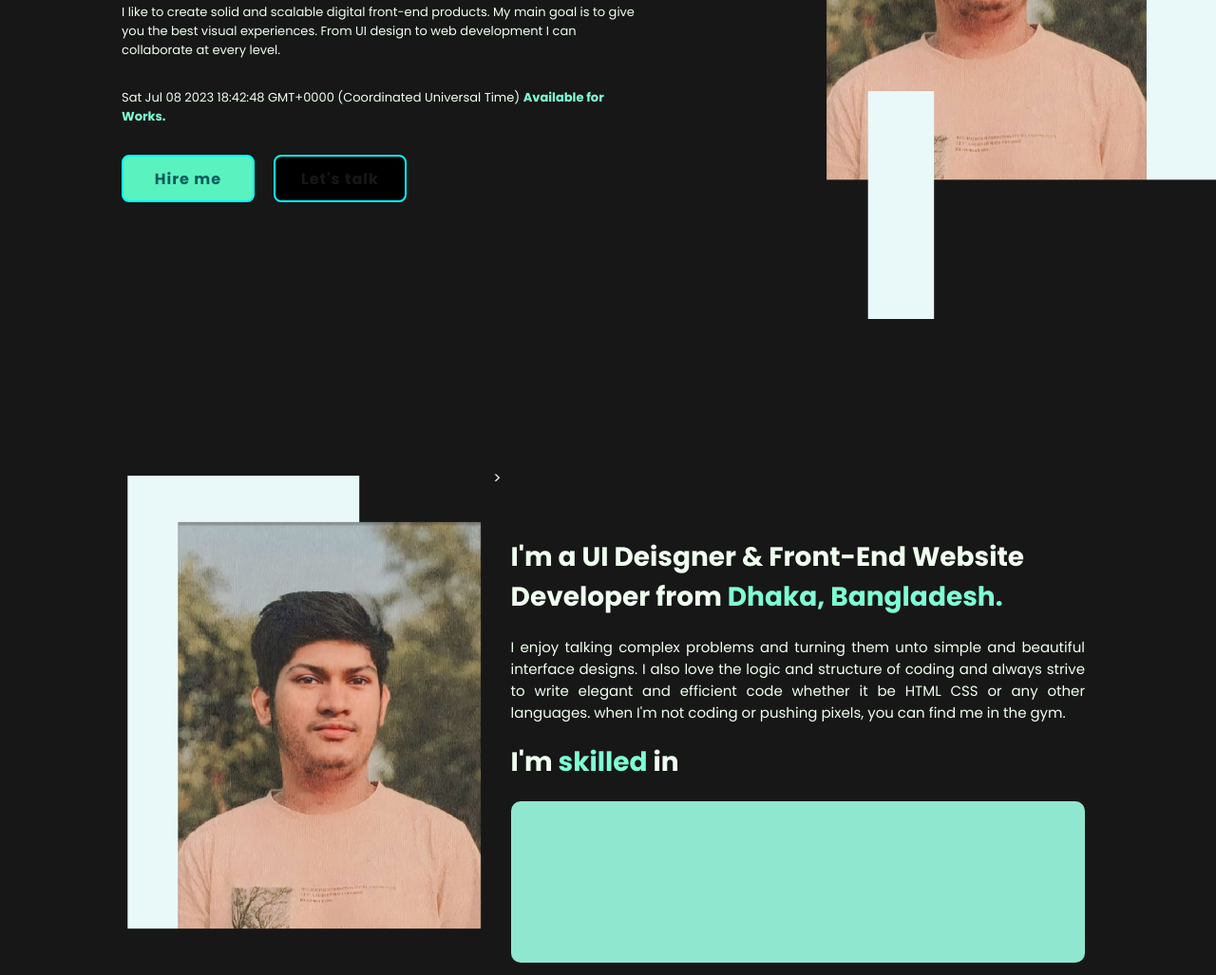
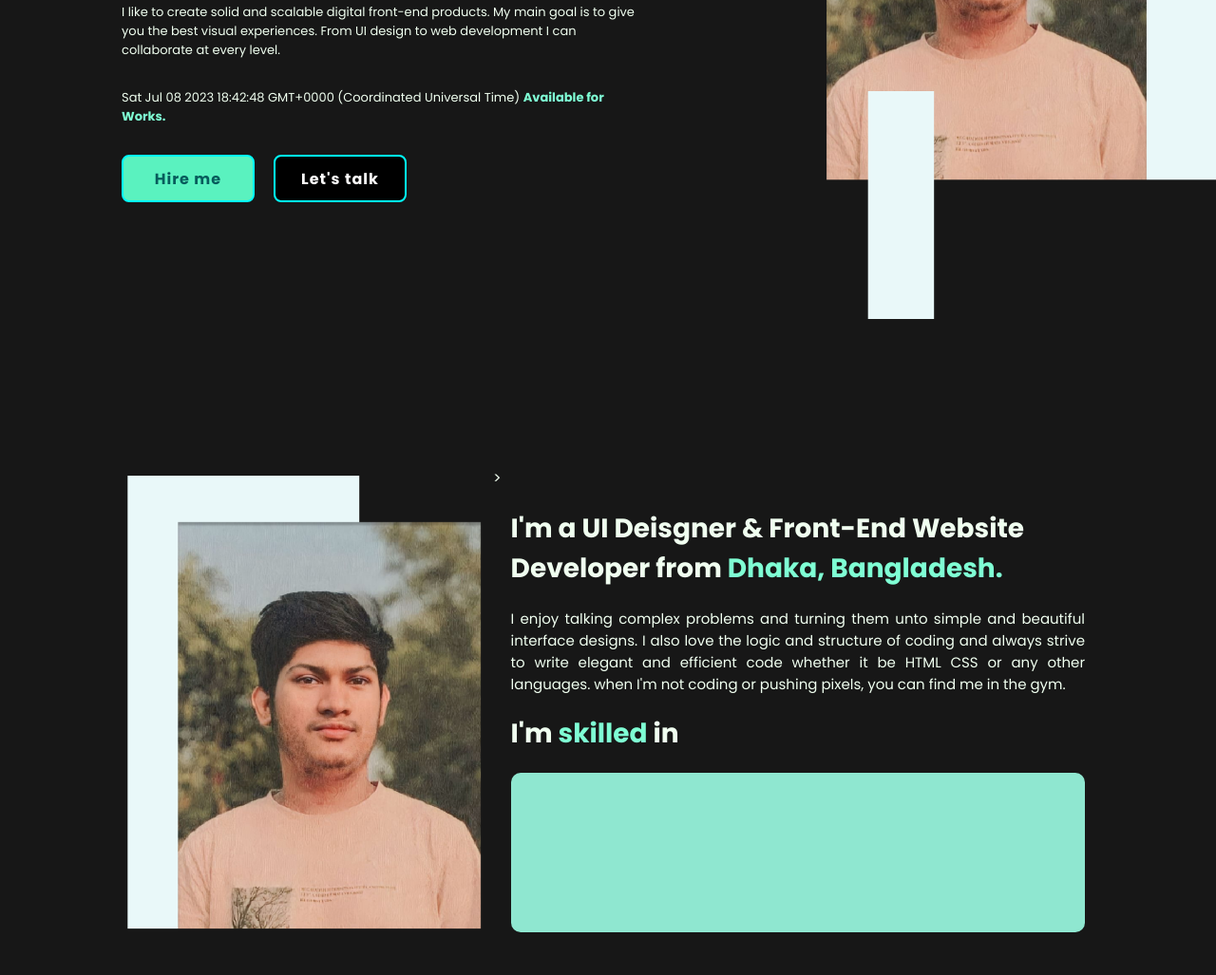
Before and after one commit to nasimrifat101/Rifat-portfolio, a plain HTML site: page index.html in a window 1280 px wide. Shown: the part 429-1456 px from the top of the page at 95% size. Drawn offline with Linux system fonts and the light colour scheme; a script that the page names is missing.

Commit message:
fixed some things

```diff
--- a/style.css
+++ b/style.css
@@ -141,7 +141,7 @@ h3 .name{
     border: 2px solid aqua;
     font-size: 16px;
     text-decoration: none;
-    color: #171717;
+    color: #fffefe;
     border-radius: 8px;
     align-items: center;
     justify-content: center;
@@ -177,7 +177,7 @@ h3 .name{
 }
 
 .home-hvr:hover{
-    background: white;
+    background: #171717;
     opacity: .5;
 }
 /*home page ends here*/
@@ -197,7 +197,7 @@ h3 .name{
 }
 
 .text{
-    margin-top: 65px;
+    margin-top: 35px;
     justify-content: center;
     padding: 10px;
 }
@@ -244,7 +244,7 @@ h3 .name{
 
 .white-bx{
     margin-top: 20px;
-    height: 170px;
+    height: 168px;
     width: 100%;
     border-radius: 10px;
     background: rgb(143, 231, 208);
@@ -267,7 +267,7 @@ h3 .name{
 }
 
 .home-hvrr:hover{
-    background: white;
+    background: #171717;
     opacity: .5;
 }
 
```
